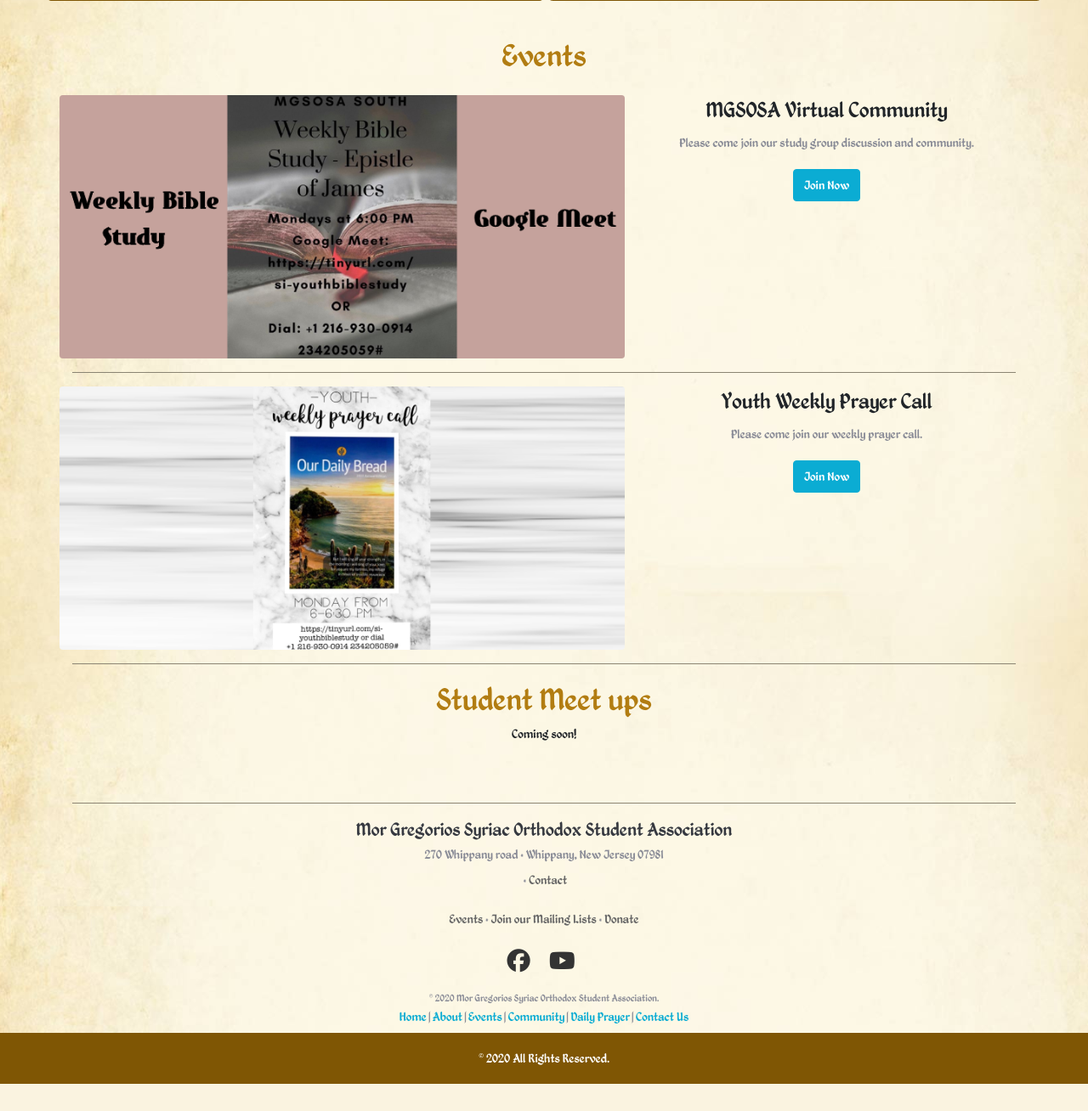
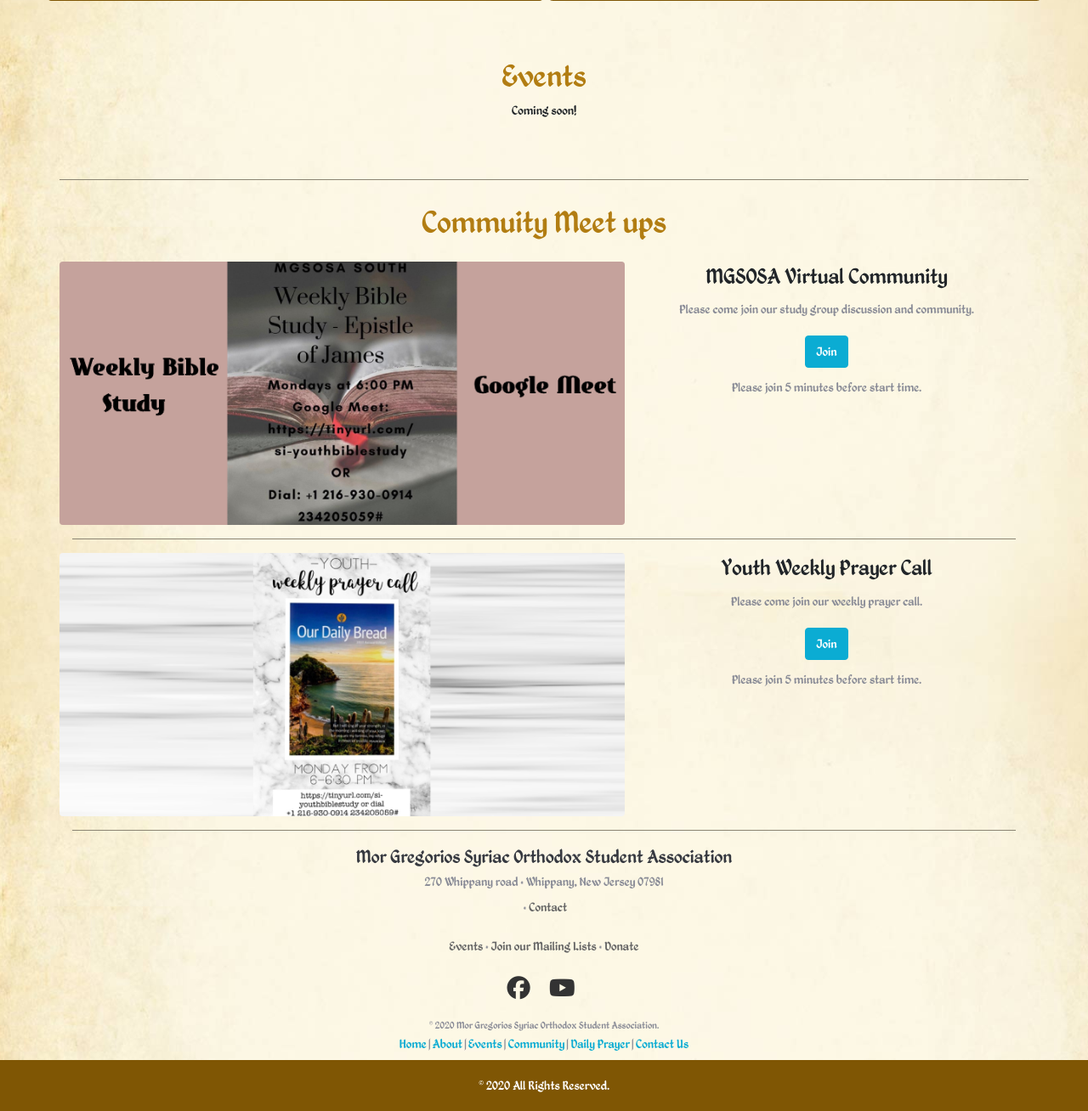
Before and after one commit to MAVAPartners/Mgsosa, a Django app: page / in a window 1280 px wide. Shown: the part 1333-2641 px from the top of the page at 85% size. Before the commit the page ends 2609 px from the top, so only its background shows below. Run offline with Django 3.2, Linux system fonts and the light colour scheme; data that the repository does not hold is empty; some libraries are stand-ins or nearby versions.

Commit message:
updates to homepage

```diff
--- a/templates/home-sample.html
+++ b/templates/home-sample.html
@@ -553,44 +553,54 @@
             </div>
           </div>
         </div>
+        <section id="team" class="pb-5 mt-5">
+          <div class="container">
+            <h5 class="section-title h1 gold-color">Events</h5>
+            <h6>Coming soon!</h6>
+          </div>
+        </section>
+        <hr/>
         {% comment %} container for events {% endcomment %}
         <div class="container">
 
           <!-- Page Heading -->
-          <h1 class="my-4 gold-color">Events
+          <h1 class="my-4 gold-color">Commuity Meet ups
             {% comment %} <small>Secondary Text</small> {% endcomment %}
           </h1>
 
           <!-- Project One -->
           <div class="row">
             <div class="col-md-7">
-              <a href="#">
+              {% comment %} <a href="#"> {% endcomment %}
                 <img class="img-fluid rounded mb-3 mb-md-0" src="{% static 'images/bible.png' %}" alt="">
-              </a>
+              {% comment %} </a> {% endcomment %}
             </div>
             <div class="col-md-5">
               <h3>MGSOSA Virtual Community </h3>
               <p>Please come join our study group discussion and community.</p>
-              <a class="btn btn-events-primary" target="_blank" href="https://tinyurl.com/si-youthbiblestudy">Join Now</a>
+              <a class="btn btn-events-primary" target="_blank" href="https://tinyurl.com/si-youthbiblestudy">Join</a>
+              <p class="mt-2">Please join 5 minutes before start time.</p>
             </div>
           </div> <hr>
           <!-- /.row -->
           <!-- Project Two -->
           <div class="row">
             <div class="col-md-7">
-              <a href="#">
+              {% comment %} <a href="#"> {% endcomment %}
                 <img class="img-fluid rounded mb-3 mb-md-0" src="{% static 'images/weekly-prayer.png' %}" alt="">
-              </a>
+              {% comment %} </a> {% endcomment %}
+
             </div>
             <div class="col-md-5">
               <h3>Youth Weekly Prayer Call </h3>
               <p>Please come join our weekly prayer call.</p>
-              <a class="btn btn-events-primary" target="_blank" href="https://tinyurl.com/si-youthbiblestudy">Join Now</a>
+              <a class="btn btn-events-primary" target="_blank" href="https://tinyurl.com/si-youthbiblestudy">Join</a>
+              <p class="mt-2">Please join 5 minutes before start time.</p>
             </div>
           </div>
           <!-- /.row -->
 
-          <hr>
+          {% comment %} <hr> {% endcomment %}
 
           <!-- Project Two -->
           {% comment %} <div class="row">
@@ -660,12 +670,7 @@
         <!-- /.container for events -->
         <!-- section for members-->
         <!-- Team -->
-        <section id="team" class="pb-5">
-          <div class="container">
-            <h5 class="section-title h1 gold-color">Student Meet ups</h5>
-            <h6>Coming soon!</h6>
-          </div>
-        </section>
+
         <!-- Team -->
         <!--section for memebers ends here-->
       </div>
```
